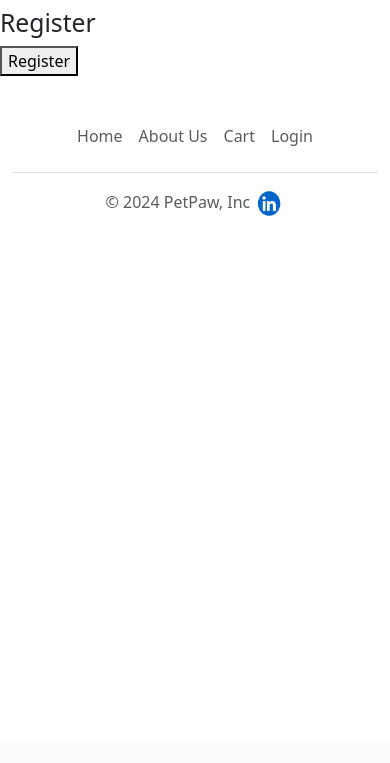
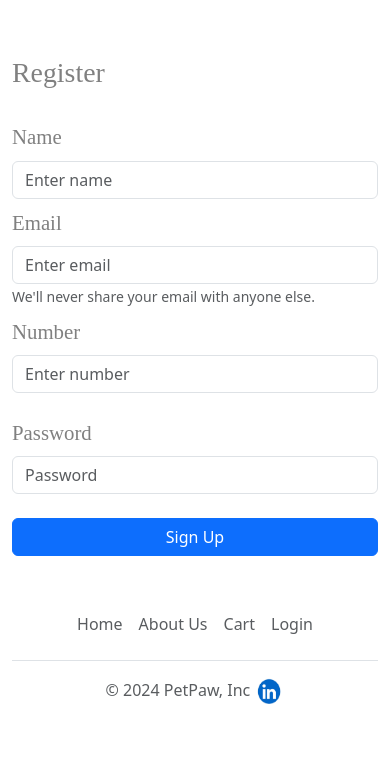
Before and after one commit to Onkarsawant111/petfam_final_project_1, a Django app: page /register/ in a window 390 px wide. Shown: the part 102-865 px from the top of the page. Before the commit the page ends 318 px from the top, so only its background shows below. Run offline with Django 5.2, Linux system fonts and the light colour scheme; some libraries are stand-ins or nearby versions.

Commit message:
added login form with authentication

```diff
--- a/register/urls.py
+++ b/register/urls.py
@@ -3,5 +3,5 @@ from . import views
 
 urlpatterns = [
     path('register/', views.register, name="register"),
-    path('login/', views.login, name='login'),
+    path('login/', views.user_login, name='user_login'),
 ]
--- a/register/views.py
+++ b/register/views.py
@@ -1,8 +1,21 @@
 from django.shortcuts import render, redirect
+from django.contrib.auth import authenticate,login,logout
+from django.contrib import messages
 
 def register(request):
     return render(request, 'register.html')
 
-
-def login(request):
-   return render(request, 'login.html')
+def user_login(request):
+    if request.method == "POST":
+        username = request.POST.get("Username")
+        password = request.POST.get("Password")
+        user = authenticate(request, username=username,password=password)
+        if user is not None:
+            login(request, user)
+            messages.success(request,("You have been logged in successfully!"))
+            return redirect('home')
+        else:
+            messages.success(request, ("There was an error, please try again!"))
+            return redirect('user_login')
+    else:
+        return render(request, 'login.html')
--- a/template/footer.html
+++ b/template/footer.html
@@ -4,7 +4,7 @@
         <li class="nav-item"><a href="{% url 'home' %}" class="nav-link px-2 text-muted">Home</a></li>
         <li class="nav-item"><a href="{% url 'aboutus' %}" class="nav-link px-2 text-muted">About Us</a></li>
         <li class="nav-item"><a href="#" class="nav-link px-2 text-muted">Cart</a></li>
-        <li class="nav-item"><a href="{% url 'login' %}" class="nav-link px-2 text-muted">Login</a></li>
+        <li class="nav-item"><a href="{% url 'user_login' %}" class="nav-link px-2 text-muted">Login</a></li>
       </ul>
       <p class="text-center text-muted">© 2024 PetPaw, Inc
         <a href="https://www.linkedin.com/in/onkar-sawant-46620a216" target="_blank"><img src="/static/linkedin_logo.png" alt="LinkedIn" height="30px" width="30px"></a>
--- a/template/main.html
+++ b/template/main.html
@@ -90,12 +90,34 @@
             position: absolute;
             right: 5%;
         }
+
+        .login-message {
+            background-color: #f8d7da;
+            /* Red background for error messages */
+            color: #721c24;
+            /* Dark red text color */
+            padding: 10px;
+            margin-bottom: 20px;
+            border: 1px solid #f5c6cb;
+            /* Light red border */
+            border-radius: 5px;
+            text-align: center;
+        }
     </style>
 </head>
 
 <body>
     {% include 'navbar.html' %}
     <div>
+        <!-- error login mssge -->
+        {% if messages %}
+        {% for i in messages %}
+        <div class="alert alert-light m-1 p-1" role="alert">
+            {{i}}
+        </div>
+        {% endfor %}
+        {% endif %}
+        <!-- end error mssge -->
         {% block content %}
 
         {% endblock content %}
--- a/template/navbar.html
+++ b/template/navbar.html
@@ -19,7 +19,7 @@
                 </a>
             </li>
             <li class="nav-item pe-5">
-                <a class="nav-link fw-bolder" href="{% url 'login' %}">Login</a>
+                <a class="nav-link fw-bolder" href="{% url 'user_login' %}">Login</a>
             </li>
         </ul>
     </div>
@@ -97,7 +97,7 @@
         </a>
         <ul class="dropdown-menu text-small shadow ms-4" aria-labelledby="dropdownUser2">
             <li><a class="dropdown-item" href="#">MyCart</a></li>
-            <li><a class="dropdown-item" href="{% url 'login' %}">Login</a></li>
+            <li><a class="dropdown-item" href="{% url 'user_login' %}">Login</a></li>
             <li><a class="dropdown-item" href="{% url 'register' %}">Register</a></li>
         </ul>
     </div>
--- a/template/register.html
+++ b/template/register.html
@@ -1,11 +1,51 @@
 {% extends 'main.html' %}
 
 {% block content %}
-<h2>Register</h2>
-<form method="post" action="{% url 'register' %}">
-    {% csrf_token %}
-    {{ form.as_p }}
-    <button type="submit">Register</button>
-</form>
-
+<div class="container">
+  <div class="row justify-content-center">
+    <div class="col-md-6">
+      <h1 style="color: grey; font-family: 'Times New Roman', Times, serif" class="mb-4 mt-5">Register</h1>
+      <form method="POST" action="{% url 'register' %}">
+        {% csrf_token %}
+        <div class="form-group">
+          <label for="exampleInputName1" class="mb-2 mt-2"
+            style="color: grey; font-family: 'Times New Roman', Times, serif; font-size: 1.3rem">Name</label>
+          <input type="text" class="form-control" id="exampleInputName1" aria-describedby="nameHelp"
+            placeholder="Enter name" name="Name">
+          {% if content.name %}
+          <small class="text-danger">{{ content.name }}</small>
+          {% endif %}
+        </div>
+        <div class="form-group">
+          <label for="exampleInputEmail1" class="mb-2 mt-2"
+            style="color: grey; font-family: 'Times New Roman', Times, serif; font-size: 1.3rem">Email</label>
+          <input type="email" class="form-control" id="exampleInputEmail1" aria-describedby="emailHelp"
+            placeholder="Enter email" name="Email">
+          {% if content.email %}
+          <small class="text-danger">{{ content.email }}</small>
+          {% endif %}
+          <small id="emailHelp" class="form-text text-muted">We'll never share your email with anyone else.</small>
+        </div>
+        <div class="form-group">
+          <label for="exampleInputNumber1" class="mb-2 mt-2"
+            style="color: grey; font-family: 'Times New Roman', Times, serif; font-size: 1.3rem">Number</label>
+          <input type="number" class="form-control" id="exampleInputNumber1" aria-describedby="numberHelp"
+            placeholder="Enter number" name="Number">
+          {% if content.number %}
+          <small class="text-danger">{{ content.number }}</small>
+          {% endif %}
+        </div>
+        <div class="form-group">
+          <label for="exampleInputPassword1" class="mb-2 mt-4"
+            style="color: grey; font-family: 'Times New Roman', Times, serif; font-size: 1.3rem">Password</label>
+          <input type="password" class="form-control" id="exampleInputPassword1" placeholder="Password" name="Password">
+          {% if content.password %}
+          <small class="text-danger">{{ content.password }}</small>
+          {% endif %}
+        </div>
+        <button type="submit" class="btn btn-primary mb-2 mt-4 w-100">Sign Up</button>
+      </form>
+    </div>
+  </div>
+</div>
 {% endblock content %}
```
Also changed, not shown: template/login.html (+20 -2 lines).
